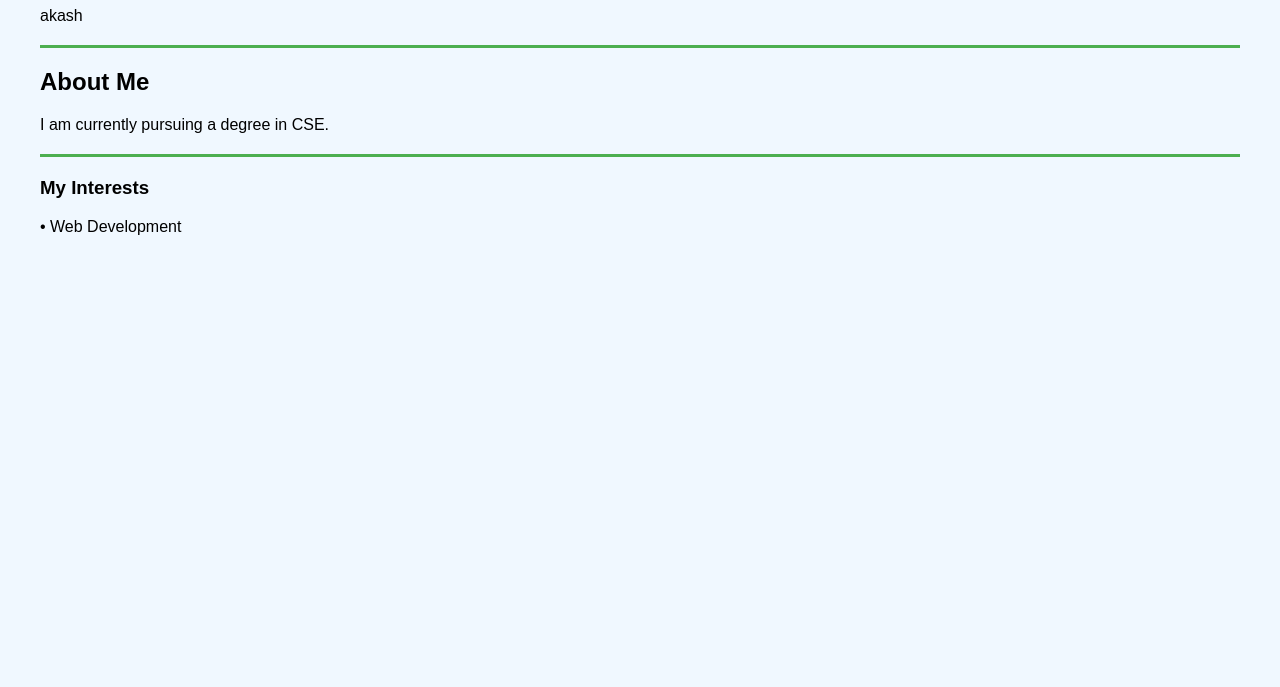
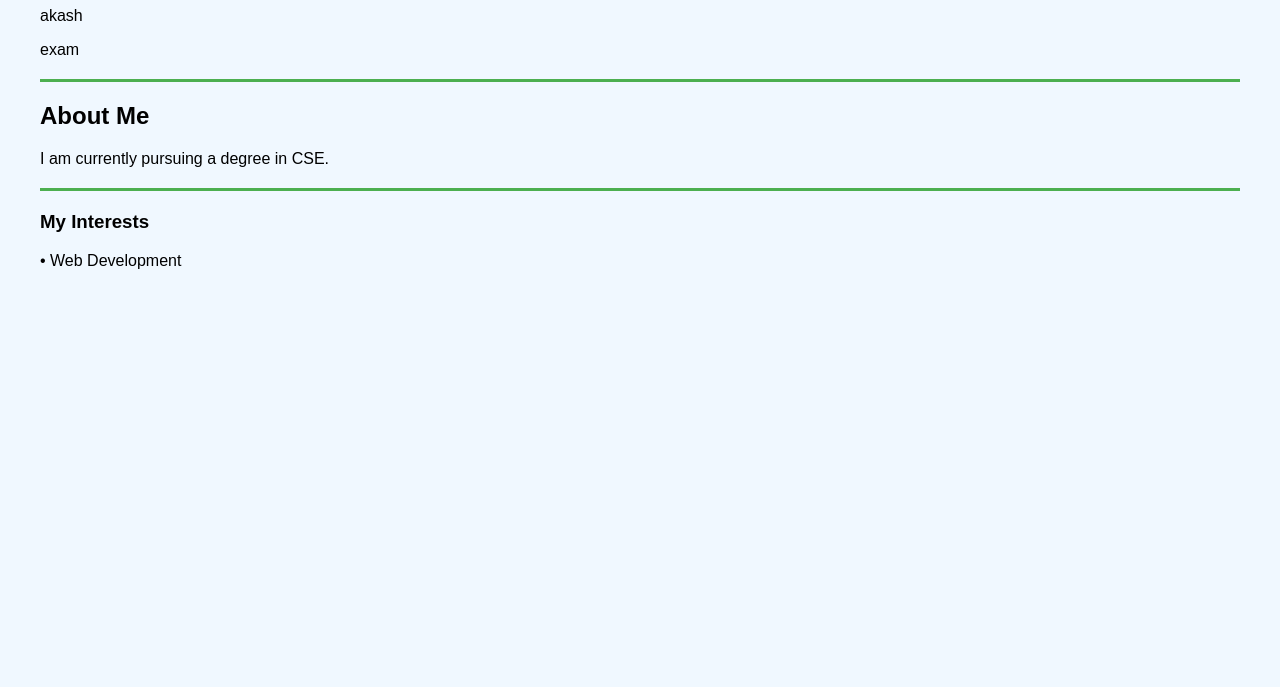
Before and after one commit to akash-kasam/lab, a plain HTML site: page index.html in a window 1280 px wide. Shown: the part 113-800 px from the top of the page. Drawn offline with Linux system fonts and the light colour scheme.

Commit message:
Update index.html

```diff
--- a/index.html
+++ b/index.html
@@ -28,6 +28,7 @@
 
     <h1>Kasam Akash</h1>
     <p>akash</p>
+    <p>exam</p>
     <hr>
 
     <h2>About Me</h2>
```
